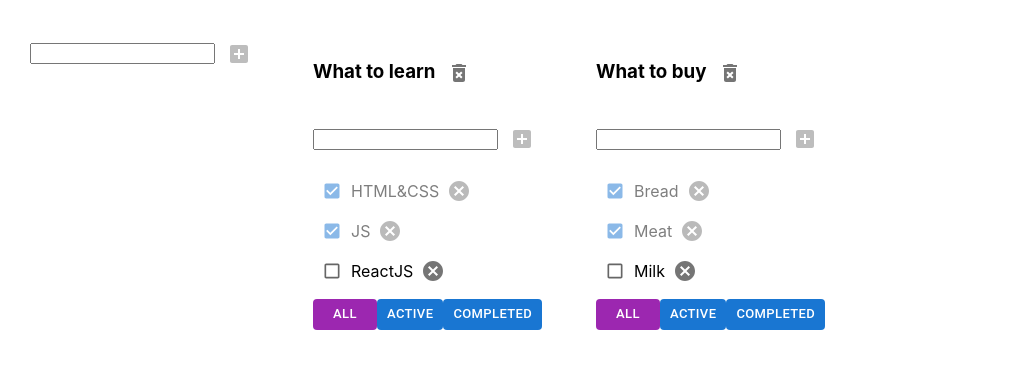
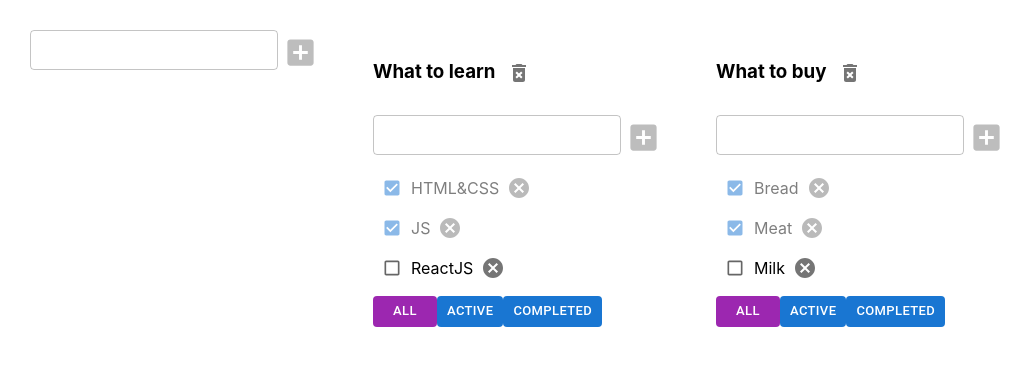
Before and after one commit to ElenaWebDev984/todolist-05-3, a React (Vite) app: page / in a window 1280 px wide. Shown: the top 368 px of the page, without its empty margins (0-1033 px from the left). Built offline with nearby package versions, Linux system fonts and the light colour scheme.

Commit message:
add  TextField

```diff
--- a/src/CreateItemTitleForm.tsx
+++ b/src/CreateItemTitleForm.tsx
@@ -2,6 +2,7 @@
 import {type ChangeEvent, useState, type KeyboardEvent} from "react";
 import IconButton from "@mui/material/IconButton";
 import AddBoxIcon from '@mui/icons-material/AddBox';
+import TextField from '@mui/material/TextField';
 
 type CreateItemTitleFormType = {
     createTitle: (title: string) => void
@@ -39,17 +40,20 @@ export const CreateItemTitleForm = ({createTitle}: CreateItemTitleFormType) => {
 
     return (
         <div>
-            <input className={error ? 'error' : ''}
-                   value={titleInputValue}
-                   onChange={changeTitleInputHandler}
-                   onKeyDown={createTaskOnEnterHandler}
+            <TextField
+                size={"small"}
+                className={error ? 'error' : ''}
+                value={titleInputValue}
+                onChange={changeTitleInputHandler}
+                onKeyDown={createTaskOnEnterHandler}
+                helperText={error && 'Enter valid title'}
             />
             <IconButton
-                size={'large'}
+                size={'small'}
                 onClick={createTitleHandler}
                 disabled={!titleInputValue}
             >
-                <AddBoxIcon/>
+                <AddBoxIcon fontSize={'large'}/>
             </IconButton>
             {error && <div className={'error-message'}>{error}</div>}
             {/*{!error && titleInputValue.length < minTitleLength && <div>Min title length is {minTitleLength} characters</div>}*/}
```
